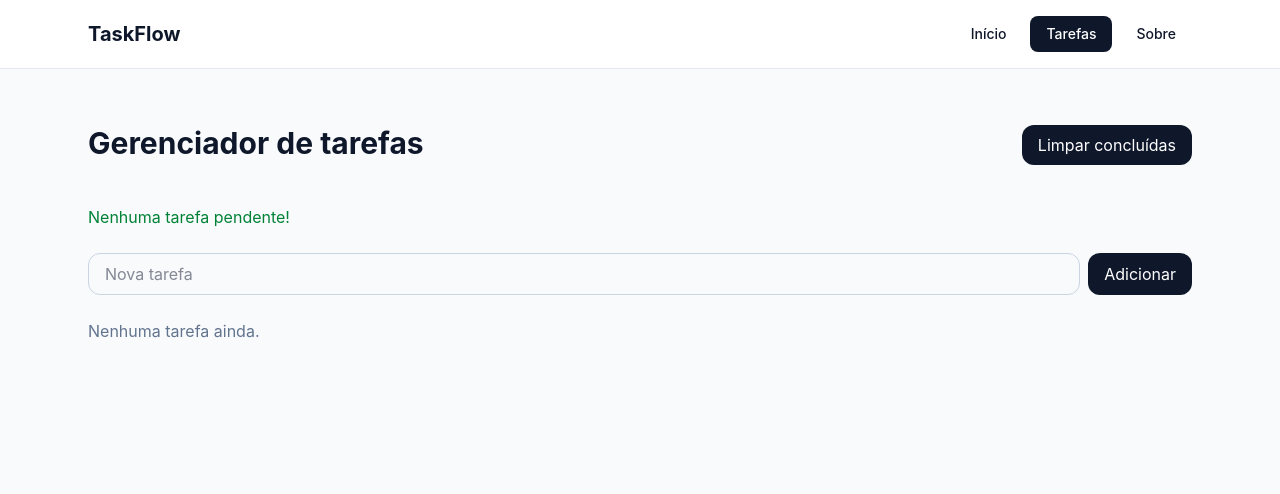
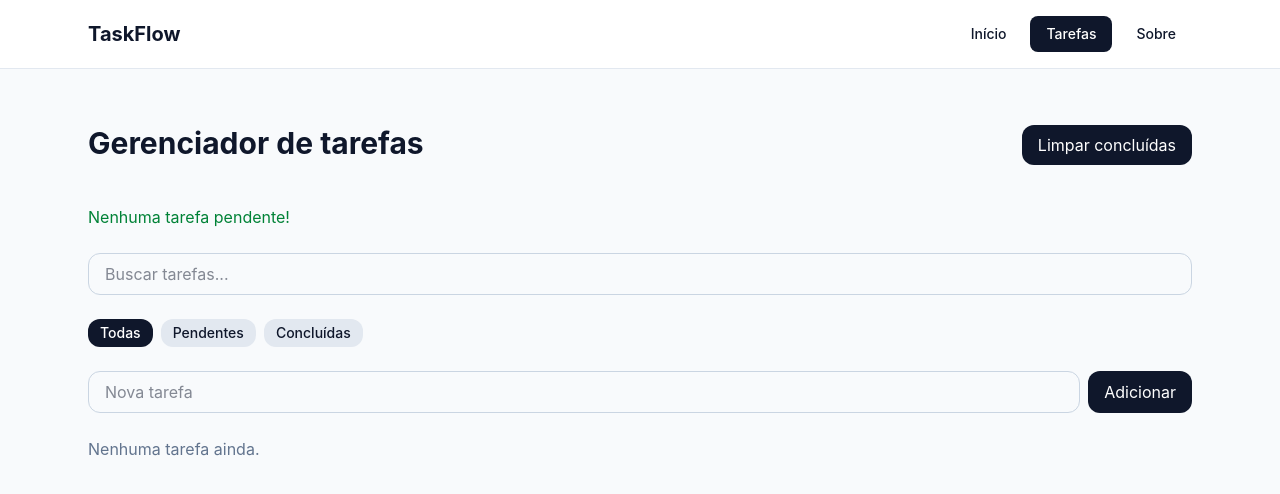
Before and after one commit to joaolucas2012/task_flow, a React (Vite) app: page /tarefas in a window 1280 px wide. Shown: the top 494 px of the page. Built offline with nearby package versions, Linux system fonts and the light colour scheme.

Commit message:
:bulb: [ADD] added filters

```diff
--- /dev/null
+++ b/src/components/tasks/TaskFilters.tsx
@@ -0,0 +1,37 @@
+type Props = {
+  filter: "all" | "pending" | "completed";
+  setFilter: (filter: "all" | "pending" | "completed") => void;
+};
+
+export default function TaskFilters({ filter, setFilter }: Props) {
+  const base = "rounded-xl px-3 py-1 text-sm font-medium transition";
+
+  const active = "bg-slate-900 text-white";
+
+  const inactive = "bg-slate-200";
+
+  return (
+    <div className="flex gap-2">
+      <button
+        className={`${base} ${filter === "all" ? active : inactive}`}
+        onClick={() => setFilter("all")}
+      >
+        Todas
+      </button>
+
+      <button
+        className={`${base} ${filter === "pending" ? active : inactive}`}
+        onClick={() => setFilter("pending")}
+      >
+        Pendentes
+      </button>
+
+      <button
+        className={`${base} ${filter === "completed" ? active : inactive}`}
+        onClick={() => setFilter("completed")}
+      >
+        Concluídas
+      </button>
+    </div>
+  );
+}
--- /dev/null
+++ b/src/components/tasks/TaskSearch.tsx
@@ -0,0 +1,15 @@
+type Props = {
+  search: string;
+  setSearch: (value: string) => void;
+};
+
+export default function TaskSearch({ search, setSearch }: Props) {
+  return (
+    <input
+      value={search}
+      onChange={(e) => setSearch(e.target.value)}
+      placeholder="Buscar tarefas..."
+      className="w-full rounded-xl border border-slate-300 px-4 py-2"
+    />
+  );
+}
--- a/src/pages/TasksPage.tsx
+++ b/src/pages/TasksPage.tsx
@@ -1,17 +1,23 @@
+import TaskFilters from "../components/tasks/TaskFilters";
 import TaskForm from "../components/tasks/TaskForm";
 import TaskHeader from "../components/tasks/TaskHeader";
 import TaskList from "../components/tasks/TaskList";
+import TaskSearch from "../components/tasks/TaskSearch";
 import { useTasksContext } from "../hooks/useTasksContext";
 
 export default function TasksPage() {
   const {
-    tasks,
+    filteredTasks,
     addTask,
     removeTask,
     toggleTask,
     cleanCompleted,
     pendingText,
     pendingCount,
+    filter,
+    setFilter,
+    search,
+    setSearch,
   } = useTasksContext();
 
   return (
@@ -22,9 +28,17 @@ export default function TasksPage() {
         pendingCount={pendingCount}
       />
 
+      <TaskSearch search={search} setSearch={setSearch} />
+
+      <TaskFilters filter={filter} setFilter={setFilter} />
+
       <TaskForm onAddTask={addTask} />
 
-      <TaskList tasks={tasks} onToggle={toggleTask} onRemove={removeTask} />
+      <TaskList
+        tasks={filteredTasks}
+        onToggle={toggleTask}
+        onRemove={removeTask}
+      />
     </div>
   );
 }
--- a/src/providers/TasksProvider.tsx
+++ b/src/providers/TasksProvider.tsx
@@ -1,4 +1,10 @@
-import { useEffect, useMemo, useReducer, type ReactNode } from "react";
+import {
+  useState,
+  useEffect,
+  useMemo,
+  useReducer,
+  type ReactNode,
+} from "react";
 import type { Task } from "../types/Task";
 import { tasksReducer } from "../reducers/tasksReducer";
 import type { TasksContextValue } from "../types/TaskContextValue";
@@ -27,6 +33,8 @@ type Props = {
 
 export function TasksProvider({ children }: Props) {
   const [tasks, dispatch] = useReducer(tasksReducer, [], getInitialTasks);
+  const [filter, setFilter] = useState<"all" | "pending" | "completed">("all");
+  const [search, setSearch] = useState("");
 
   useEffect(() => {
     localStorage.setItem("tasks", JSON.stringify(tasks));
@@ -42,9 +50,37 @@ export function TasksProvider({ children }: Props) {
     [pendingCount],
   );
 
+  const filteredTasks = useMemo(() => {
+    let list = tasks;
+
+    if (filter === "pending") {
+      list = list.filter((task) => !task.completed);
+    }
+
+    if (filter === "completed") {
+      list = list.filter((task) => task.completed);
+    }
+
+    if (search) {
+      list = list.filter((task) =>
+        task.title.toLowerCase().includes(search.toLowerCase()),
+      );
+    }
+
+    return [...list].sort((a, b) => {
+      if (a.completed === b.completed) return 0;
+      return a.completed ? 1 : -1;
+    });
+  }, [tasks, filter, search]);
+
   const value = useMemo<TasksContextValue>(
     () => ({
       tasks,
+      filteredTasks,
+      filter,
+      setFilter,
+      search,
+      setSearch,
       pendingCount,
       pendingText,
       addTask: (title: string) =>
@@ -55,7 +91,15 @@ export function TasksProvider({ children }: Props) {
         dispatch({ type: "toggled", payload: { id } }),
       cleanCompleted: () => dispatch({ type: "cleanedCompleted" }),
     }),
-    [tasks, pendingCount, pendingText],
+    [
+      tasks,
+      filteredTasks,
+      filter,
+      search,
+      setSearch,
+      pendingCount,
+      pendingText,
+    ],
   );
 
   return (
--- a/src/types/TaskContextValue.ts
+++ b/src/types/TaskContextValue.ts
@@ -2,6 +2,11 @@ import type { Task } from "./Task";
 
 export type TasksContextValue = {
   tasks: Task[];
+  filteredTasks: Task[];
+  filter: "all" | "pending" | "completed";
+  setFilter: (filter: "all" | "pending" | "completed") => void;
+  search: string;
+  setSearch: (value: string) => void;
   pendingCount: number;
   pendingText: string;
   addTask: (title: string) => void;
```
